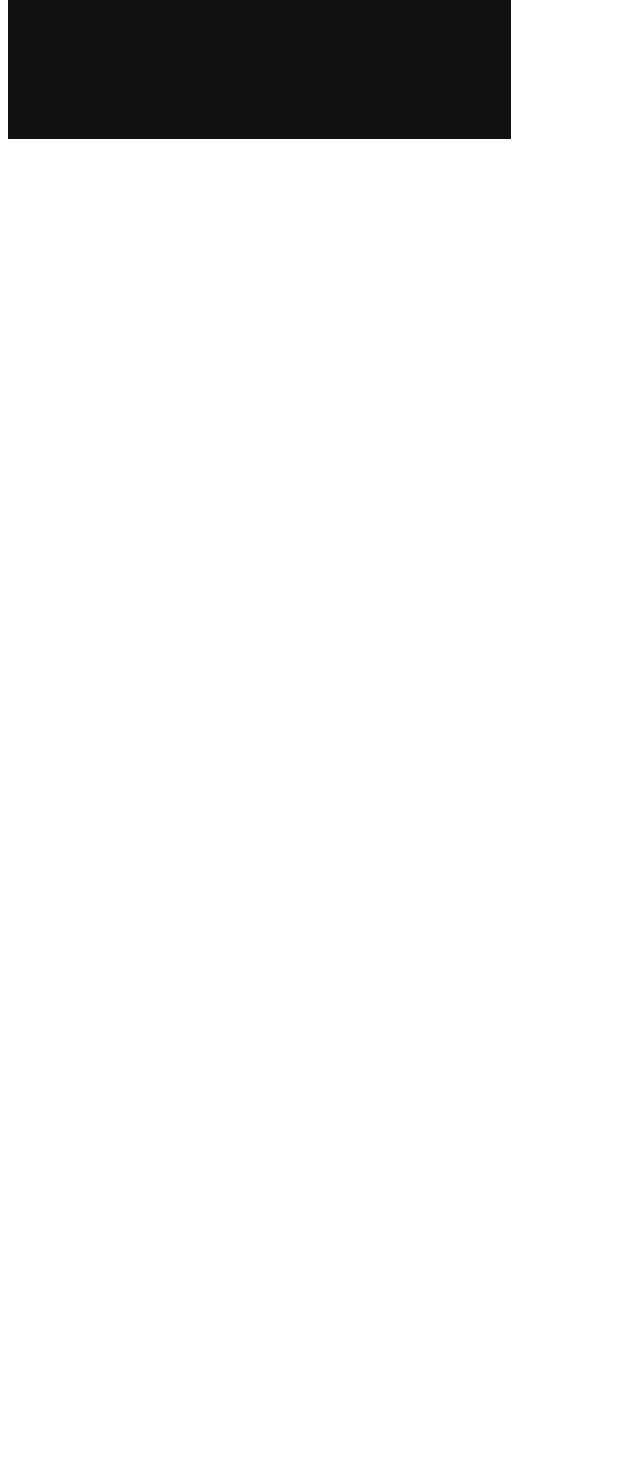
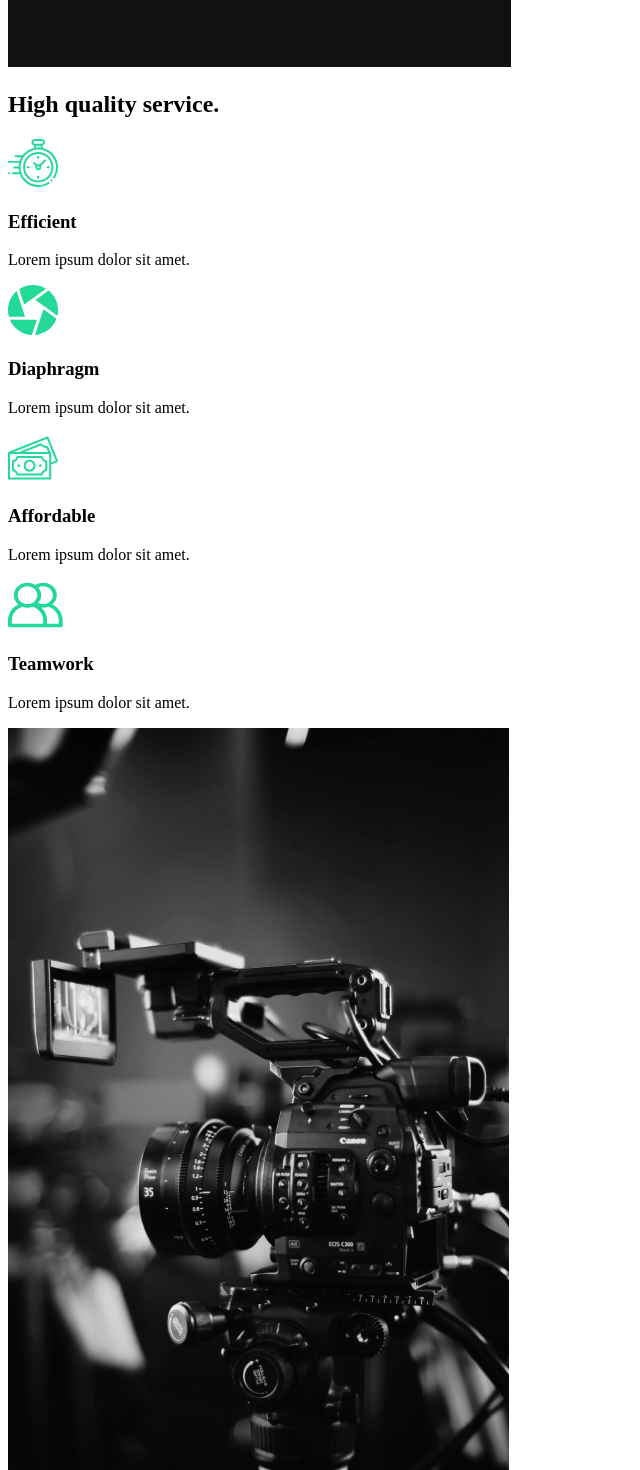
Before and after one commit to Sumerian812/Capture-Artist-Portfolio, a React (Create React App) app: page / in a window 1280 px wide. Shown: the part 820-2290 px from the top of the page, without its empty margins (0-640 px from the left). Before the commit the page ends 971 px from the top, so only its background shows below. Built offline with nearby package versions, Linux system fonts and the light colour scheme.

Commit message:
Services Section

```diff
--- a/src/App.js
+++ b/src/App.js
@@ -3,7 +3,6 @@
 function App() {
   return (
     <div className="App">
-      <h1>Portfolio</h1>
       <AboutUs />
     </div>
   );
--- /dev/null
+++ b/src/components/ServiceSection.js
@@ -0,0 +1,35 @@
+import React from "react";
+import clock from "../img/clock.svg";
+import diaphragm from "../img/diaphragm.svg";
+import money from "../img/money.svg";
+import teamwork from "../img/teamwork.svg";
+import home2 from "../img/home2.png";
+
+const ServicesSection = () => {
+    return (
+        <div className="services">
+            <div className="description">
+                <h2>High <span>quality</span> service.</h2>
+                <div className="cards">
+                    <div className="card"><div className="icon"><img src={clock} alt="" />
+                        <h3>Efficient</h3><p>Lorem ipsum dolor sit amet.</p>
+                    </div></div>
+                    <div className="card"><div className="icon"><img src={diaphragm} alt="" />
+                        <h3>Diaphragm</h3><p>Lorem ipsum dolor sit amet.</p>
+                    </div></div>
+                    <div className="card"><div className="icon"><img src={money} alt="" />
+                        <h3>Affordable</h3><p>Lorem ipsum dolor sit amet.</p>
+                    </div></div>
+                    <div className="card"><div className="icon"><img src={teamwork} alt="" />
+                        <h3>Teamwork</h3><p>Lorem ipsum dolor sit amet.</p>
+                    </div></div>
+                </div>
+            </div>
+            <div className="image">
+                <img src={home2} alt="" />
+            </div>
+        </div>
+    )
+}
+
+export default ServicesSection;
--- a/src/pages/AboutUs.js
+++ b/src/pages/AboutUs.js
@@ -1,12 +1,14 @@
 import React from "react";
 import AboutSection from "../components/AboutSection";
+import ServicesSection from "../components/ServiceSection"
 
 const AboutUs = () => {
-    return(
-        <div>
+    return (
+        <>
             <AboutSection />
-        </div>
-    )
+            <ServicesSection />
+        </>
+    );
 }
 
-export default AboutUs
+export default AboutUs;
```
Also changed, not shown: 1 other file (tests, documents, lock files or other folders).
